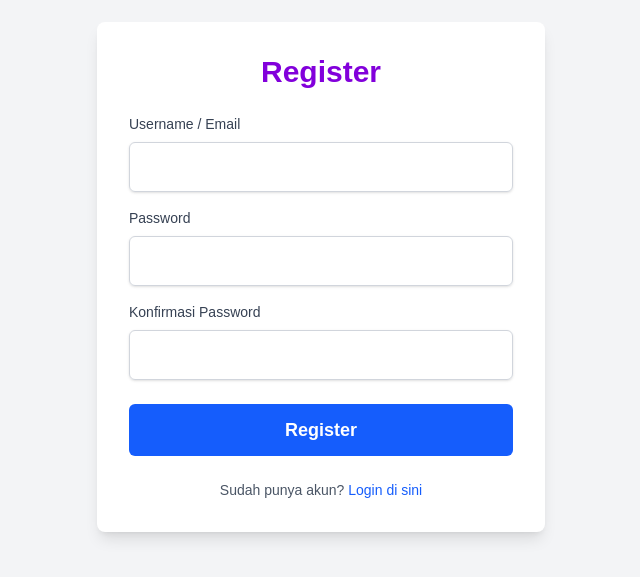
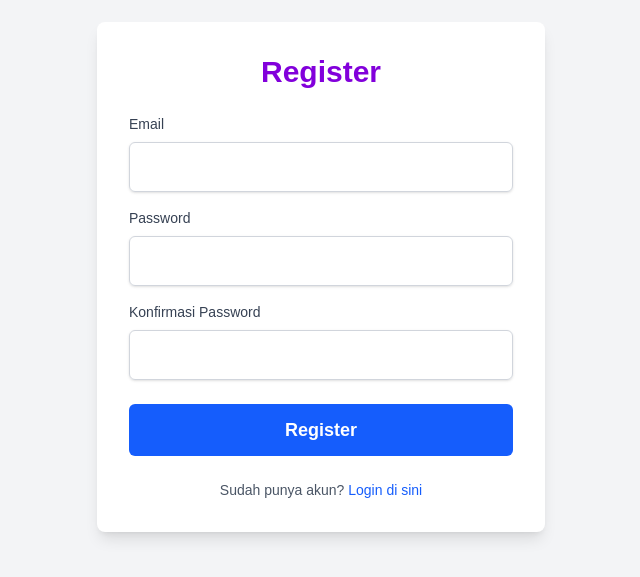
Before and after one commit to alifmusthofa354/control-bacaan, a Next.js app: page /register in a window 1280 px wide. Shown: the part 123-700 px from the top of the page, without its empty margins (319-959 px from the left). Built offline with nearby package versions, Linux system fonts and the light colour scheme; no server answers.

Commit message:
Fix Label  Email

```diff
--- a/app/register/page.tsx
+++ b/app/register/page.tsx
@@ -70,7 +70,7 @@ export default function RegisterPage() {
               htmlFor="username"
               className="mb-2 block text-sm font-medium text-gray-700"
             >
-              Username / Email
+              Email
             </label>
             <input
               type="text"
```
